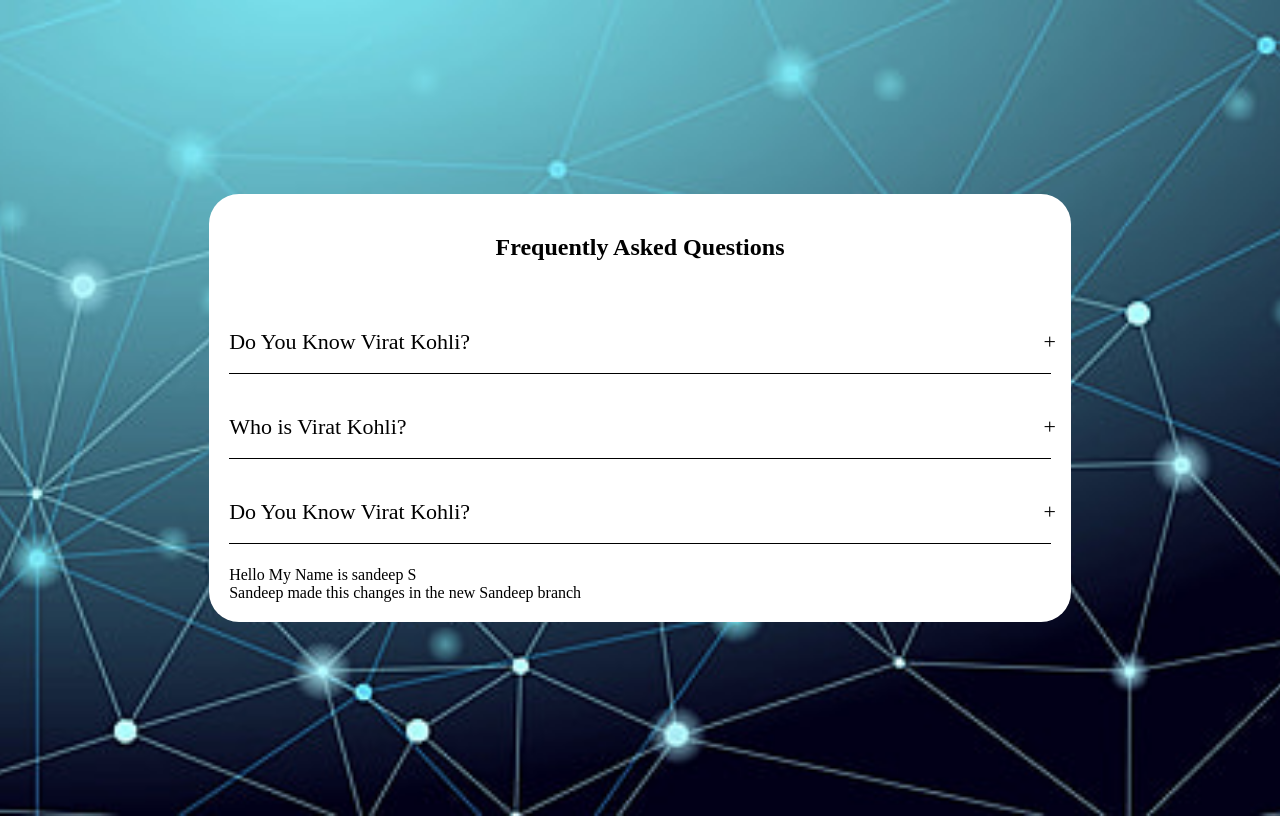
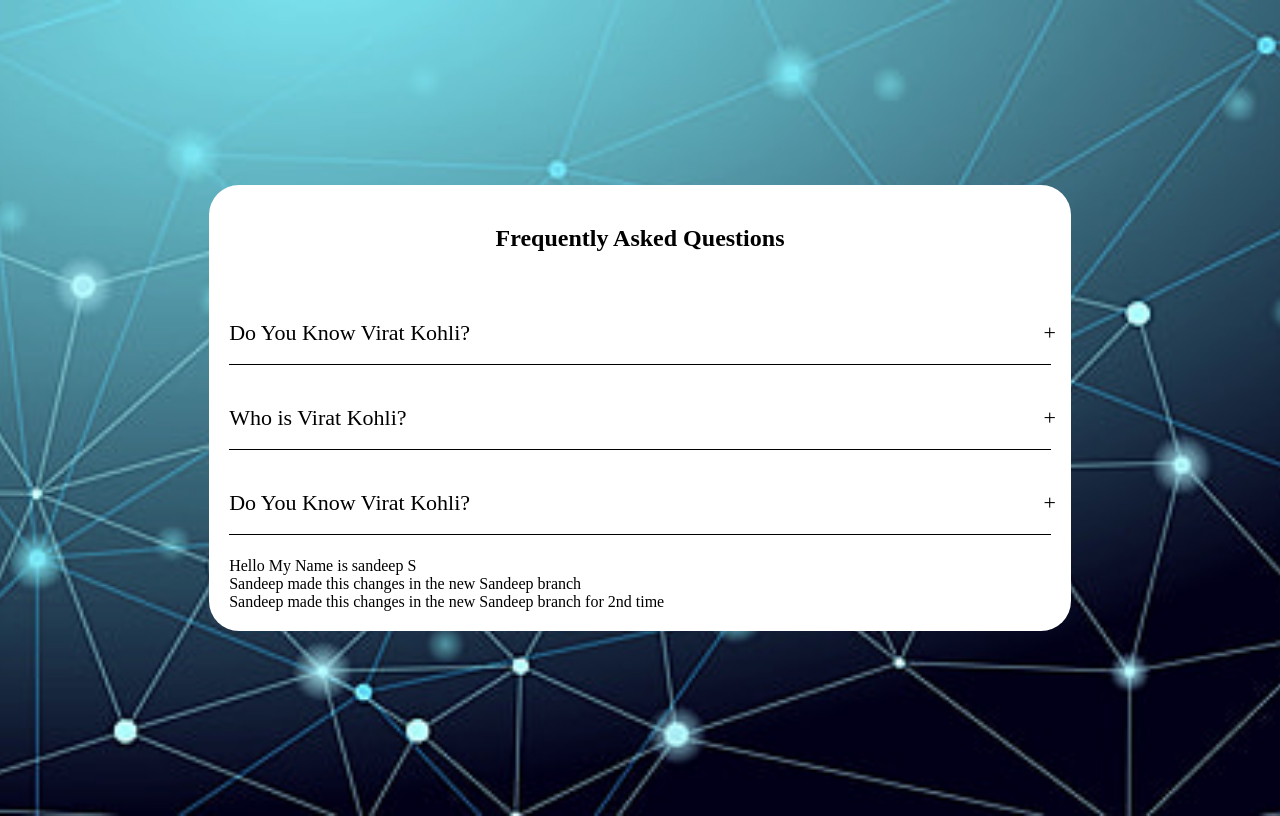
Before and after one commit to SANDEEP1676/Project3, a plain HTML site: page index.html in a window 1280 px wide. Drawn offline with Linux system fonts and the light colour scheme.

Commit message:
Second Changes

```diff
--- a/index.html
+++ b/index.html
@@ -30,6 +30,9 @@
         <div>
             Sandeep made this changes in the new Sandeep branch
         </div>
+        <div>
+            Sandeep made this changes in the new Sandeep branch for 2nd time
+        </div>
     </div>
     <script src="project.js"></script>
 </body>
```
